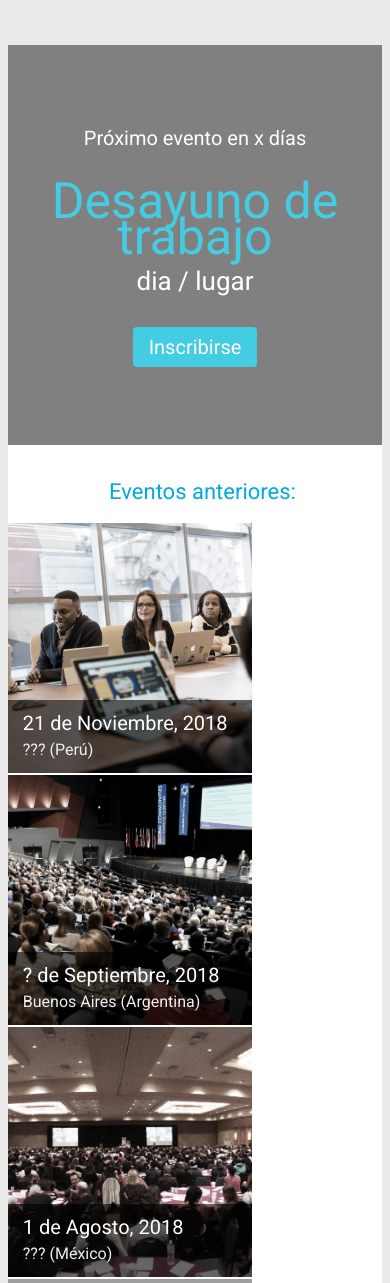
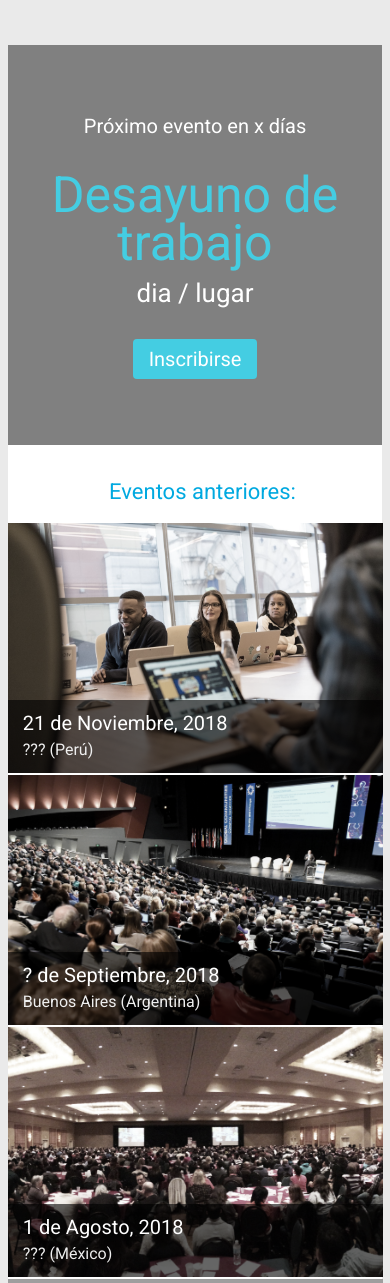
Before and after one commit to MarMuller/WEBSitepro, a PHP site: page /www.sitepro.com.ar/web/novedades/index.php in a window 390 px wide. Shown: the part 122-1405 px from the top of the page. Run offline with PHP 8.4, Linux system fonts and the light colour scheme; some libraries are stand-ins or nearby versions; grey boxes are pictures that could not be loaded.

Commit message:
viernes 2 ?

```diff
--- a/www.sitepro.com.ar/web/novedades/index.php
+++ b/www.sitepro.com.ar/web/novedades/index.php
@@ -757,21 +757,6 @@
 	}		</style>
 
 
-	<script type="text/javascript">
-
-		//fill div with image
-		// jQuery(document).ready(function($){
-		// 	$(window).load(function() {
-		// 		$('.entry-image').find('img').each(function() {
-		// 				var imgClass = (this.width / this.height > 1) ? 'wide' : 'tall';
-		// 				$(this).addClass(imgClass);
-		// 		})
-		// 	})
-		// });
-
-	</script>
-
-
 </head>
 <!--HEAD-->
 
@@ -905,12 +890,12 @@
 									}
 								</style>
 
-								<!---ACÁ CAMBIOS--->
+								<!-- ACÁ CAMBIOS------------------------------------------>
 
 								<div style="width:100%; height:400px; background-color:gray; text-align:center; display:flex; align-items:center; justify-content:center;"> <!---ACÁ BANNER--->
 									<div style="color:white;">
 										<span style="font-size:20px; font-family:'Roboto',sans-serif;">Próximo evento en x días</span>
-										<h1 style="font-size:50px; margin:30px 0 10px 0;" ><a href="#">Desayuno de trabajo</a></h1>
+										<h1 style="font-size:50px; line-height: 48px; margin:30px 0 10px 0;" ><a href="#">Desayuno de trabajo</a></h1>
 										<h3>dia / lugar</h3>
 										<button class="btn-inscripcion">Inscribirse</button>
 									</div>
@@ -963,22 +948,6 @@
 									  width: 100%;
 									  object-fit: cover;
 									}
-									/* .entry-image img {
-										margin: 0;
-										position: relative;
-										filter: grayscale(60%);
-										object-fit: cover;
-									}
-									.entry-image img.wide {
-										max-width: 100%;
-								    max-height:100%;
-								    height: auto;
-									}
-									.entry-image img.tall {
-								    max-height: 100%;
-								    max-width: 100%;
-								    width: auto;
-									}  */
 
 									.entry-info {
 										padding-top:8px;
@@ -1005,6 +974,20 @@
 									}
 									.entry-place a {
 										color:#eee;
+									}
+
+									@media (max-width: 768px){
+										.old-entry {
+											width: 100%;
+											min-width: 244px;
+											height: 250px;
+										}
+										.entry-image {
+											width: 100%;
+										}
+										.entry-image img {
+											height: 250px;
+										}
 									}
 
 								</style>
```
Also changed, not shown: www.sitepro.com.ar/web/images/novedades/image1.jpg.
